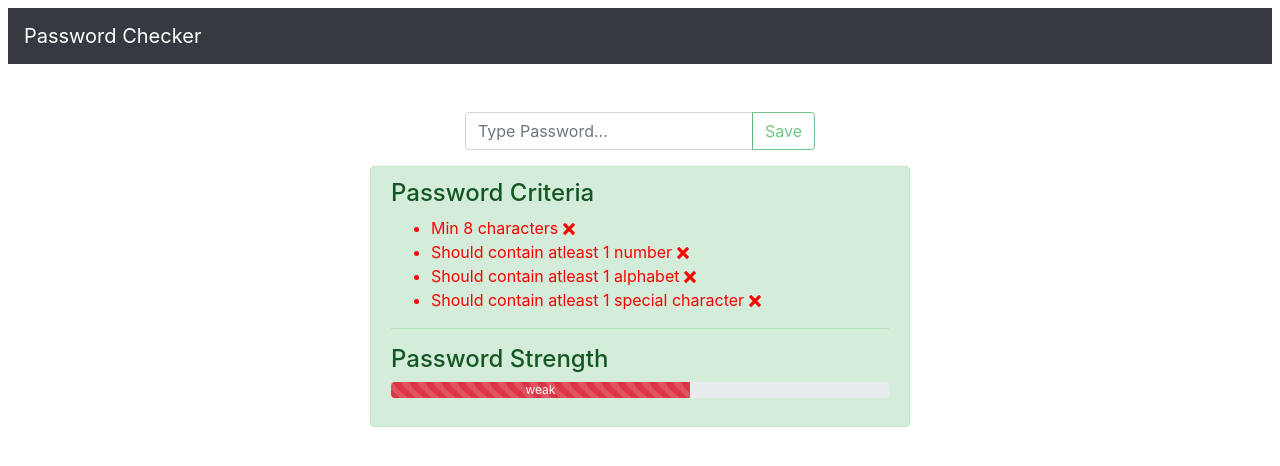
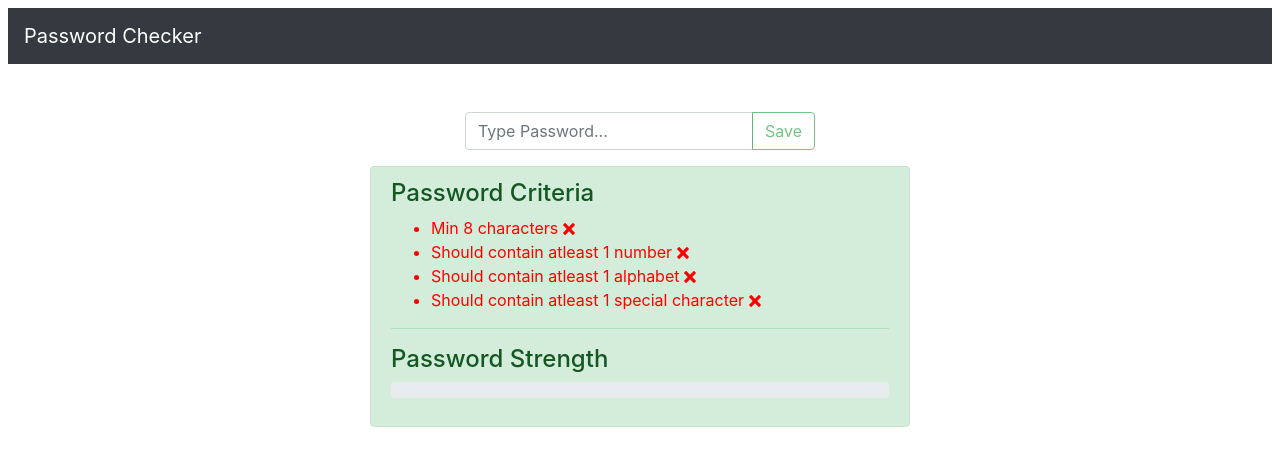
Before and after one commit to swarajlaha/frontend-challenges, a React (Create React App) app: page / in a window 1280 px wide. Shown: the top 466 px of the page. Built offline with nearby package versions, Linux system fonts and the light colour scheme.

Commit message:
add functionality to progress bar

```diff
--- a/src/components/inputField.js
+++ b/src/components/inputField.js
@@ -2,7 +2,7 @@ import React from 'react';
 import { InputGroup, FormControl, Button } from 'react-bootstrap';
 
 const InputField = ({ getLastChar, pswdCheck, pswdLenCheck }) => {
-  console.log(pswdCheck, pswdLenCheck)
+
   return (
     <>
       <InputGroup>
--- a/src/components/msgField.js
+++ b/src/components/msgField.js
@@ -12,7 +12,7 @@ const MsgField = ({ pswdCheck, pswdLenCheck, now }) => {
         <PswdCriteria pswdCheck={pswdCheck} pswdLenCheck={pswdLenCheck} />
         <hr />
         <Alert.Heading>Password Strength</Alert.Heading>
-        <PswdStrength pswdCheck={pswdCheck} pswdLenCheck={pswdLenCheck} />
+        <PswdStrength pswdCheck={pswdCheck} pswdLenCheck={pswdLenCheck} now={now} />
       </Alert>
     </>
   )
--- a/src/components/pswdStrength.js
+++ b/src/components/pswdStrength.js
@@ -1,17 +1,31 @@
 import React, { useEffect, useState } from 'react'
 import { ProgressBar } from 'react-bootstrap'
 
-const PswdStrength = ({ pswdCheck, pswdLenCheck }) => {
+const PswdStrength = ({ now }) => {
+  const [label, setLabel] = useState('')
+  const [variant, setVariant] = useState('')
 
-console.log(pswdCheck, pswdLenCheck)
+  useEffect(() => {
+    if (now === 25) {
+      setLabel('weak')
+      setVariant('danger')
+    } else if (now === 50) {
+      setLabel('medium')
+      setVariant('warning')
+    } else if (now === 100) {
+      setLabel('strong')
+      setVariant('success')
+    }
+  })
+
   return (
     <>
       <p>
         <ProgressBar
           animated
-          variant="danger"
-          now={60}
-          label={`${'weak'}`}
+          variant={variant}
+          now={now}
+          label={label}
         />
       </p>
     </>
--- a/src/containers/displayBox.js
+++ b/src/containers/displayBox.js
@@ -11,6 +11,7 @@ const DisplayBox = () => {
     specialCharCheck: false,
   })
   const [pswdLenCheck, setPswdLenCheck] = useState(false)
+  const [now, setNow] = useState(0)
 
   // Function returns last character of string
   const getLastChar = (str) => {
@@ -45,20 +46,41 @@ const DisplayBox = () => {
     }
   }
 
+  //
+  useEffect(() => {
+    if (pswdCheck.charCheck) {
+      setNow(now + 25)
+    } else if (pswdCheck.numCheck) {
+      setNow(now + 25)
+    } else if (pswdCheck.specialCharCheck) {
+      setNow(now + 25)
+    } else if (pswdLenCheck) {
+      setNow(now + 25)
+    }
+  }, [pswdCheck.charCheck, pswdCheck.numCheck, pswdCheck.specialCharCheck, pswdLenCheck])
+
   return (
     <>
       <Container>
         <Row className="mt-5">
           <Col></Col>
           <Col>
-            <InputField getLastChar={getLastChar} pswdCheck={pswdCheck} pswdLenCheck={pswdLenCheck} />
+            <InputField
+              getLastChar={getLastChar}
+              pswdCheck={pswdCheck}
+              pswdLenCheck={pswdLenCheck}
+            />
           </Col>
           <Col></Col>
         </Row>
         <Row className="mt-3">
           <Col xs={3}></Col>
           <Col xs={6}>
-            <MsgField pswdCheck={pswdCheck} pswdLenCheck={pswdLenCheck} />
+            <MsgField
+              pswdCheck={pswdCheck}
+              pswdLenCheck={pswdLenCheck}
+              now={now}
+            />
           </Col>
           <Col xs={3}></Col>
         </Row>
```
